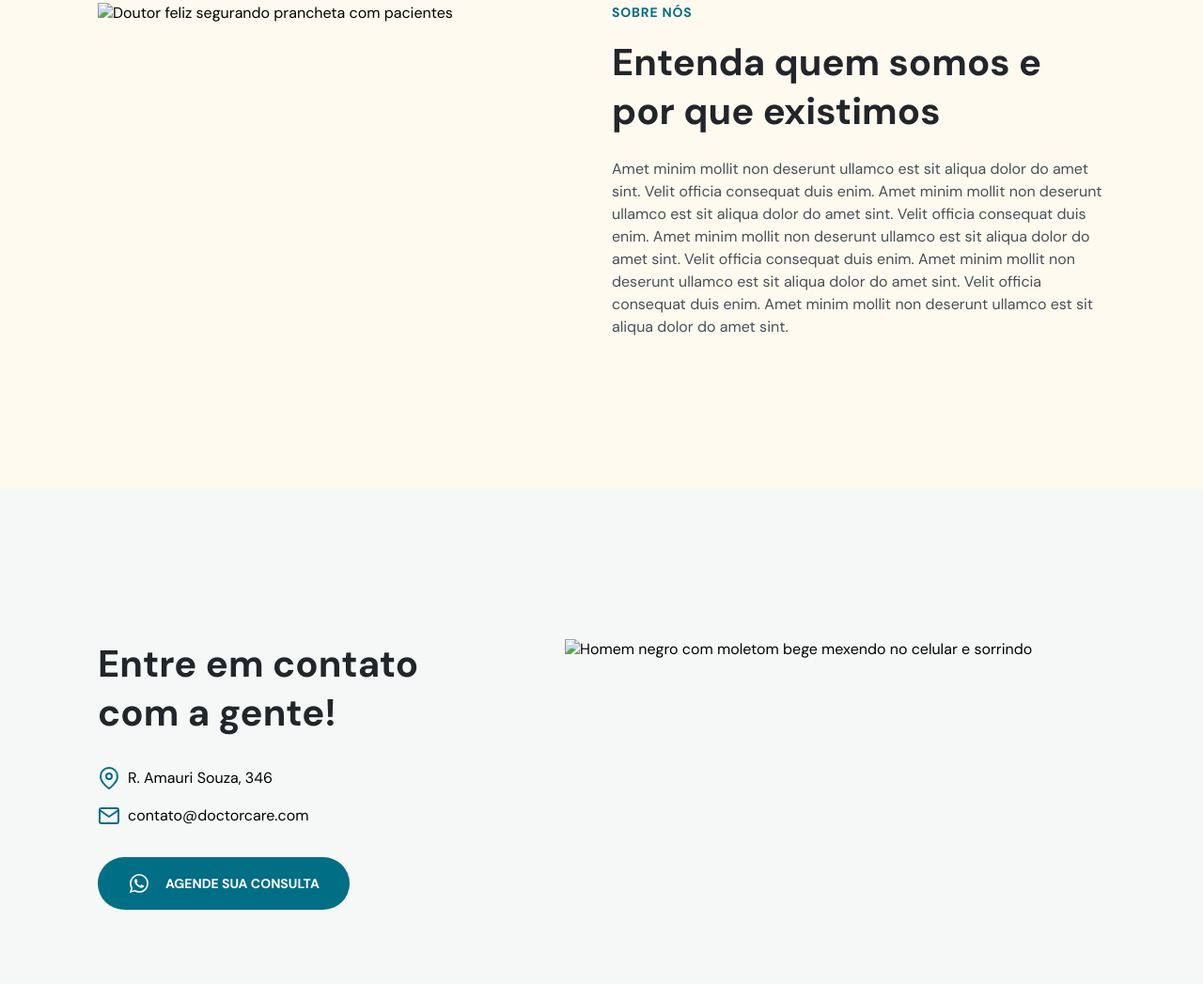
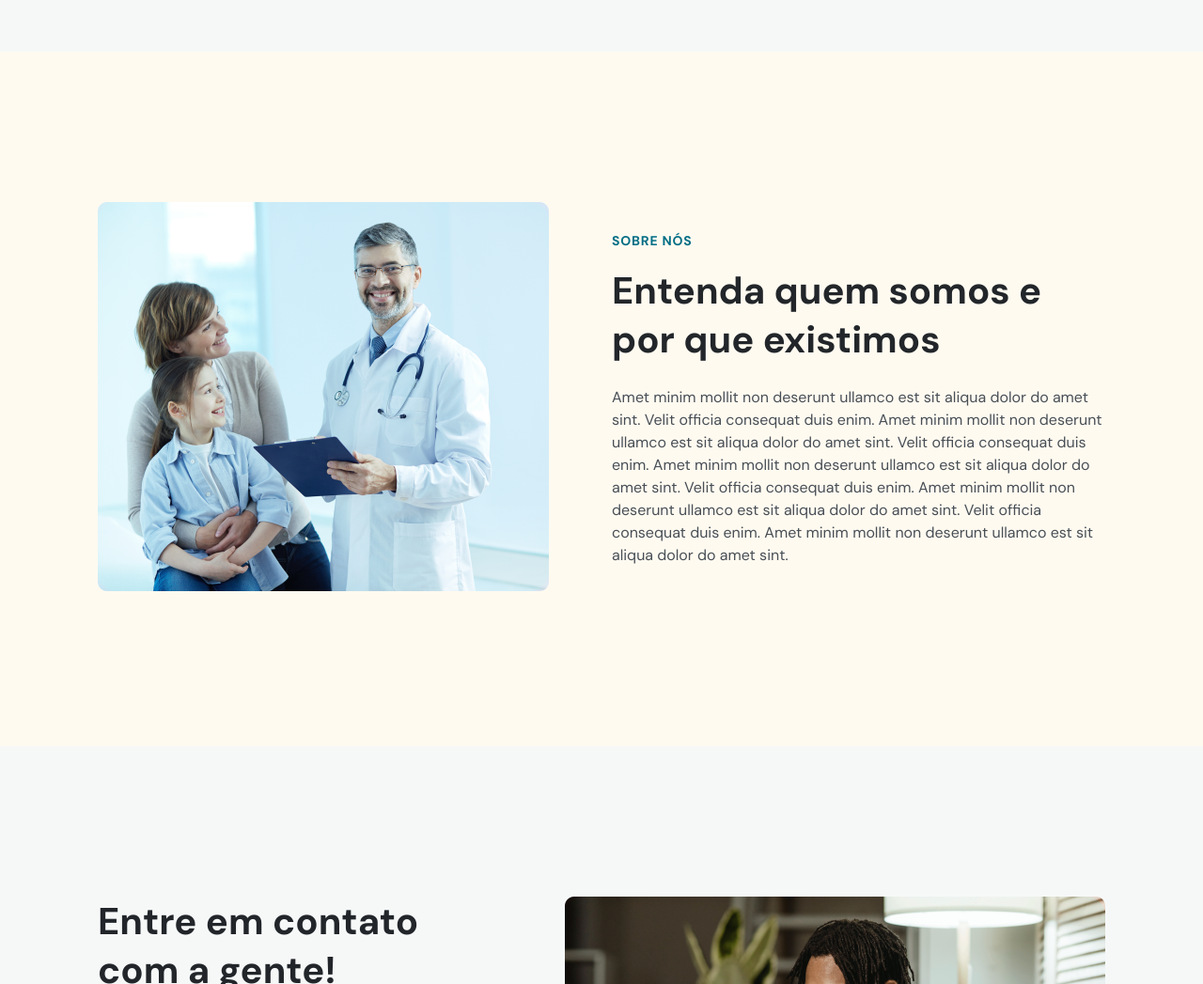
Before and after one commit to DoOliveira/NLW, a plain HTML site: page index.html in a window 1280 px wide. Shown: the part 1753-2800 px from the top of the page at 94% size. Drawn offline with nearby package versions, Linux system fonts and the light colour scheme.

Commit message:
Atualização

```diff
--- a/index.html
+++ b/index.html
@@ -258,7 +258,7 @@
 
         <div class="col-b">
           <img
-            src="./assets/mulher-negra-com-moleton-verde-com-as-duas-maos-no-peito.png"
+            src="/assets/mulher-negra-com-moleton-verde-com-as-duas-maos-no-peito.png"
             alt="Mulher negra vestindo moletom verde com as duas mãos no peito e sorrindo"
           />
         </div>
@@ -469,7 +469,7 @@
 
         <div class="col-b">
           <img
-            src="./assets/doutor-feliz-segurando-prancheta-com-pacientes.png"
+            src="/assets/doutor-feliz-segurando-prancheta-com-pacientes.png"
             alt="Doutor feliz segurando prancheta com pacientes"
           />
         </div>
@@ -564,7 +564,7 @@
 
         <div class="col-b">
           <img
-            src="./assets/homem-negro-com-moletom-bege-mexendo-no-celular.png"
+            src="/assets/homem-negro-com-moletom-bege-mexendo-no-celular.png"
             alt="Homem negro com moletom bege mexendo no celular e sorrindo"
           />
         </div>
```
Also changed, not shown: assets/doutor-feliz-segurando-prancheta-com-pacientes.png (added), assets/homem-negro-com-moletom-bege-mexendo-no-celular.png (added), assets/mulher-negra-com-moleton-verde-com-as-duas-maos-no-peito.png (added), 1 other file.
